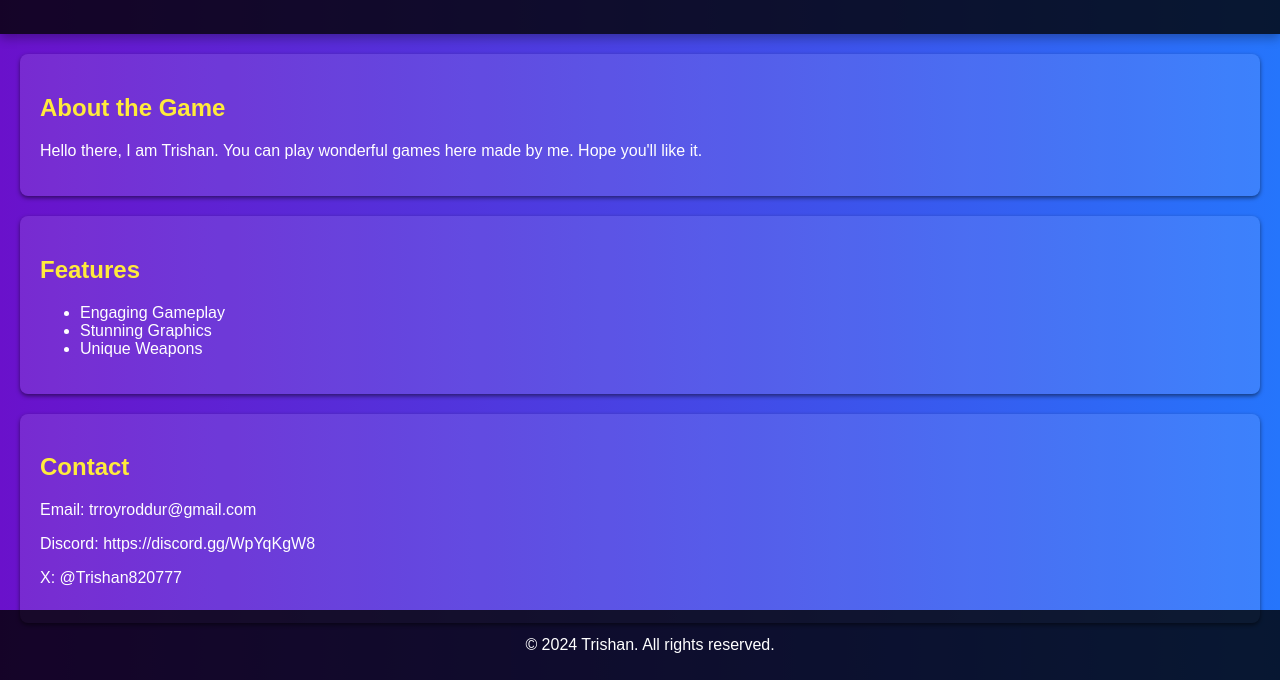
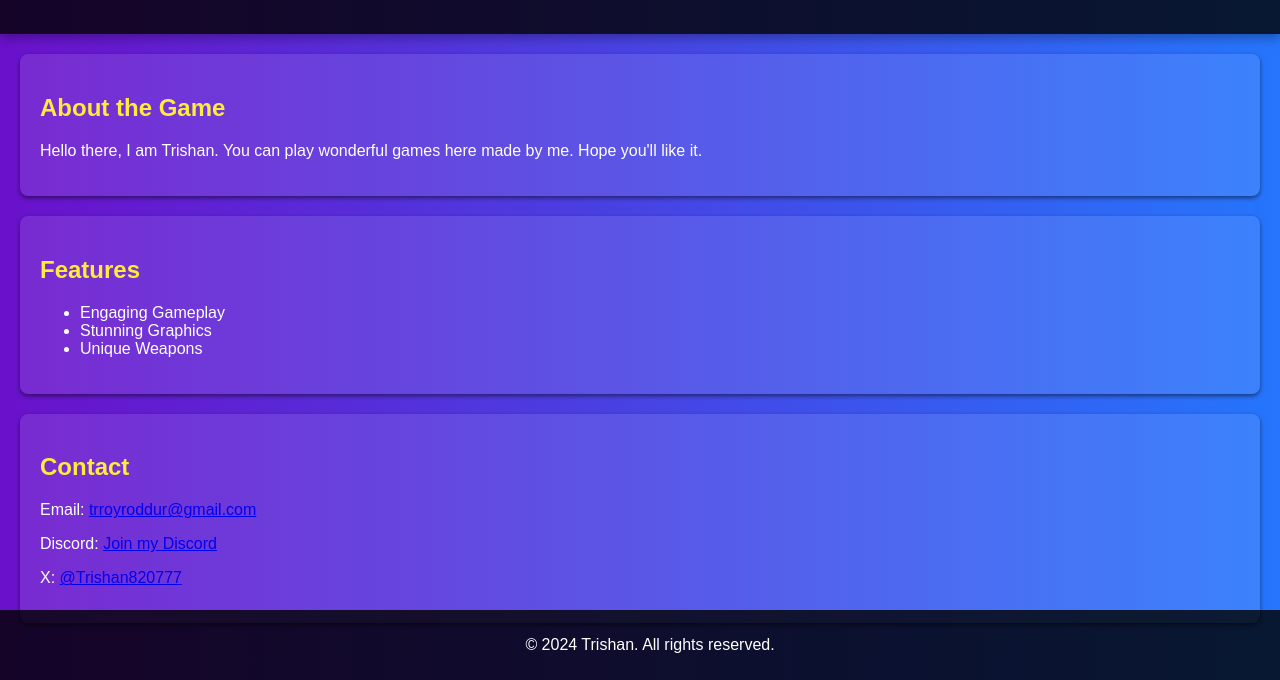
Before and after one commit to Trishan2924/trishan2924.github.io, a plain HTML site: page index.html in a window 1280 px wide. Shown: the part 120-800 px from the top of the page. Drawn offline with Linux system fonts and the light colour scheme.

Commit message:
Update index.html

```diff
--- a/index.html
+++ b/index.html
@@ -21,23 +21,23 @@
     <main>
         <section id="about">
             <h2>About the Game</h2>
-            <p>Hello there, I am Trishan. You can play wonderful games here made by me. Hope you'll like it. </p>
+            <p>Hello there, I am Trishan. You can play wonderful games here made by me. Hope you'll like it.</p>
         </section>
 
         <section id="features">
             <h2>Features</h2>
             <ul>
-                <li> Engaging Gameplay</li>
-                <li> Stunning Graphics</li>
-                <li> Unique Weapons</li>
+                <li>Engaging Gameplay</li>
+                <li>Stunning Graphics</li>
+                <li>Unique Weapons</li>
             </ul>
         </section>
 
         <section id="contact">
             <h2>Contact</h2>
-            <p>Email: trroyroddur@gmail.com</p>
-            <p>Discord: https://discord.gg/WpYqKgW8</p>
-            <p>X: @Trishan820777</p>
+            <p>Email: <a href="mailto:trroyroddur@gmail.com">trroyroddur@gmail.com</a></p>
+            <p>Discord: <a href="https://discord.gg/WpYqKgW8" target="_blank">Join my Discord</a></p>
+            <p>X: <a href="https://twitter.com/Trishan820777" target="_blank">@Trishan820777</a></p>
         </section>
     </main>
 
```
